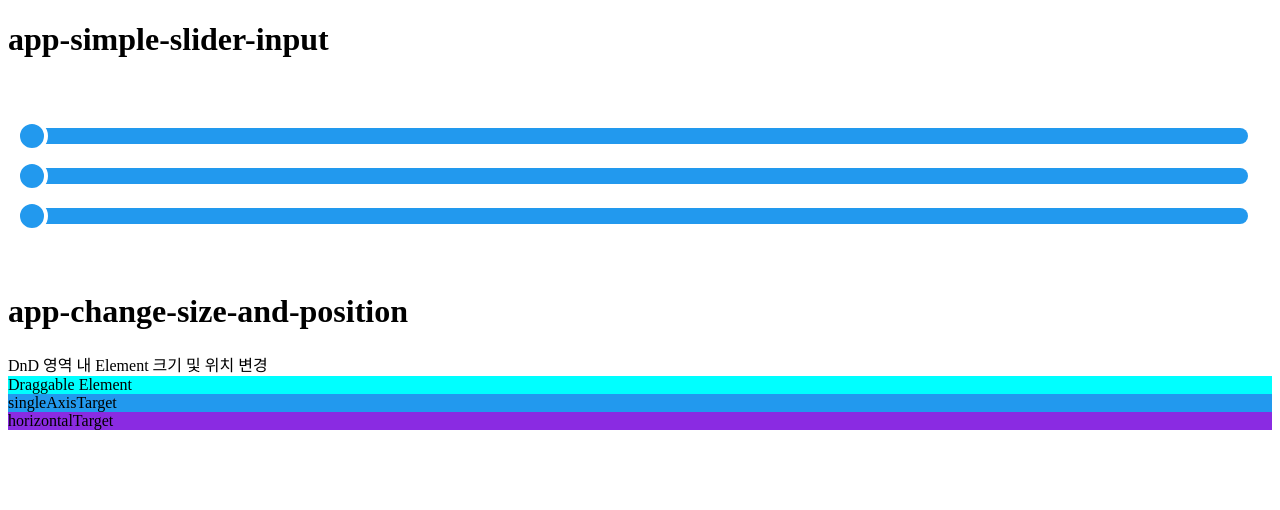
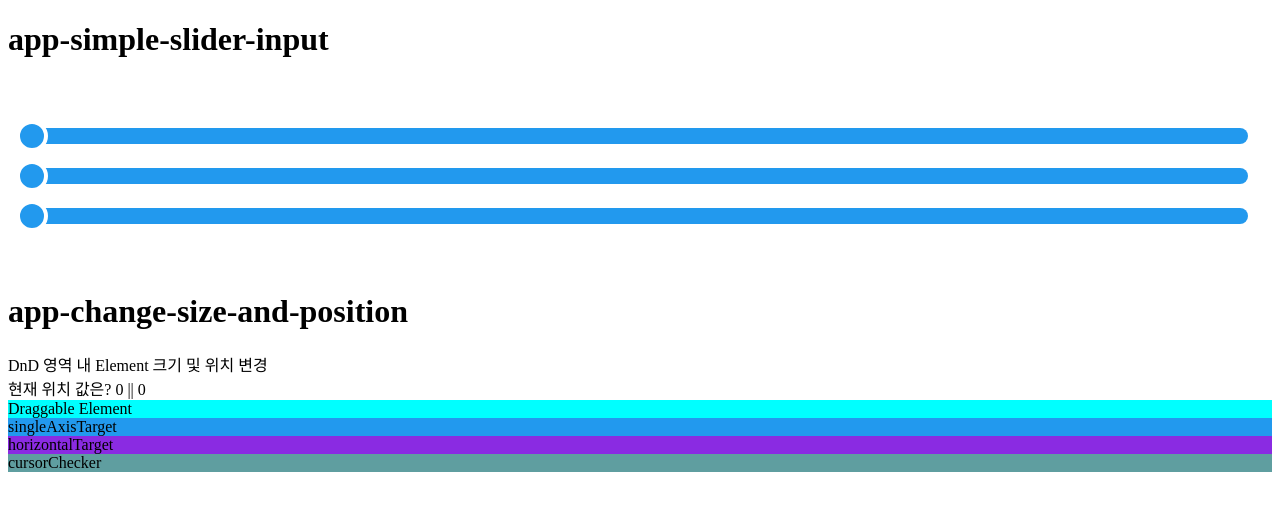
Before and after one commit to iDaeun/practiceByUsingLibs, an Angular app in the folder dragAndDrop/: page / in a window 1280 px wide. Shown: the top 510 px of the page. Built offline with nearby package versions, Linux system fonts and the light colour scheme.

Commit message:
draggable 사용해보기 - cursorChecker

```diff
--- a/dragAndDrop/src/app/change-size-and-position/change-size-and-position.component.css
+++ b/dragAndDrop/src/app/change-size-and-position/change-size-and-position.component.css
@@ -15,3 +15,9 @@
   user-select: none;
   background-color: blueviolet;
 }
+
+.cursorChecker{
+  touch-action: none;
+  user-select: none;
+  background-color: cadetblue;
+}
--- a/dragAndDrop/src/app/change-size-and-position/change-size-and-position.component.html
+++ b/dragAndDrop/src/app/change-size-and-position/change-size-and-position.component.html
@@ -1,5 +1,8 @@
 DnD 영역 내 Element 크기 및 위치 변경
+
+<div>현재 위치 값은? {{position.x}} || {{position.y}}</div>
 
 <div class="draggable"> Draggable Element </div>
 <div class="singleAxisTarget"> singleAxisTarget </div>
 <div class="horizontalTarget"> horizontalTarget </div>
+<div class="cursorChecker"> cursorChecker </div>
--- a/dragAndDrop/src/app/change-size-and-position/change-size-and-position.component.ts
+++ b/dragAndDrop/src/app/change-size-and-position/change-size-and-position.component.ts
@@ -8,29 +8,41 @@ import interact from 'interactjs';
 })
 export class ChangeSizeAndPositionComponent implements OnInit {
 
+  public position = { x: 0, y: 0 };
+
   constructor() { }
 
   ngOnInit() {
 
     const position = { x: 0, y: 0 };
 
-    interact('.draggable').draggable({
-      listeners: {
+    // draggable #1
+    // interact('.draggable').draggable({
+    //   listeners: {
+    //
+    //     start(event) {
+    //       // console.log('start event -- ', event);
+    //       console.log(event.type, event.target)
+    //     },
+    //     move(event) {
+    //       // console.log('move event -- ', event);
+    //       position.x += event.dx;
+    //       position.y += event.dy;
+    //
+    //       event.target.style.transform =
+    //         `translate(${position.x}px, ${position.y}px)`;
+    //     }
+    //   }
+    // });
 
-        start(event) {
-          // console.log('start event -- ', event);
-          console.log(event.type, event.target)
-        },
-        move(event) {
-          // console.log('move event -- ', event);
-          position.x += event.dx;
-          position.y += event.dy;
-
-          event.target.style.transform =
-            `translate(${position.x}px, ${position.y}px)`;
-        }
-      }
-    });
+    // draggable #2
+    interact('.draggable')
+      .draggable({})
+      .on('dragmove', (event) => {
+        position.x += event.dx;
+        position.y += event.dy;
+        event.target.style.transform = `translate(${position.x}px, ${position.y}px)`;
+      });
 
     // lock the drag to the starting direction
     interact('.singleAxisTarget').draggable({
@@ -70,6 +82,32 @@ export class ChangeSizeAndPositionComponent implements OnInit {
       }
     });
 
+    interact('.cursorChecker').draggable({
+      cursorChecker: (action, interactable, element, interacting) => {
+        switch (action.axis) {
+          case 'x':
+            return 'ew-resize';
+          case 'y':
+            return 'ns-resize';
+          default:
+            return interacting ? 'grabbing' : 'grab';
+        }
+      },
+      listeners: {
+
+        start(event) {
+          console.log(event.type, event.target)
+        },
+        move(event) {
+          position.x += event.dx;
+          position.y += event.dy;
+
+          event.target.style.transform =
+            `translate(${position.x}px, ${position.y}px)`;
+        }
+      }
+    });
+
+    this.position = position;
   }
-
 }
```
